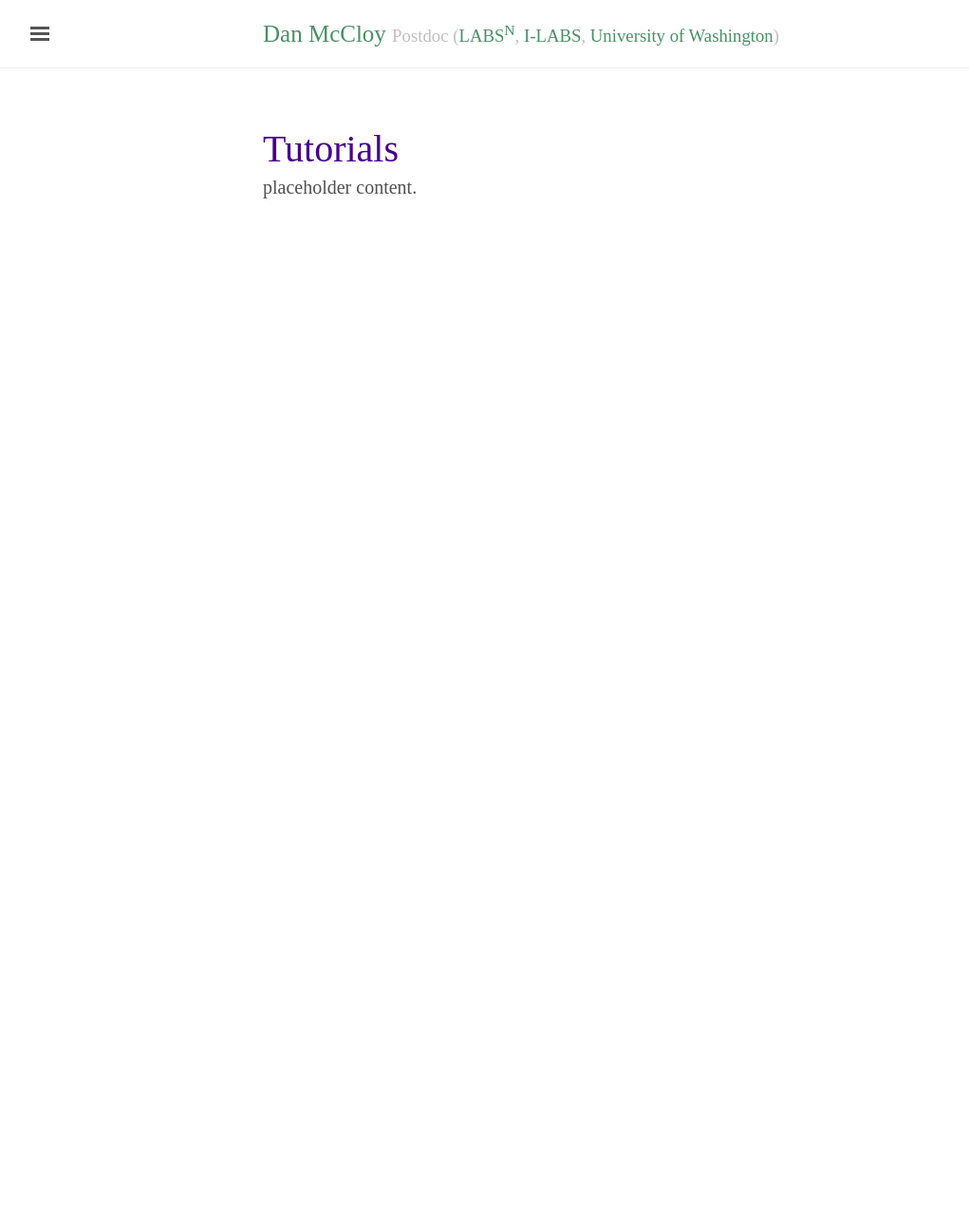
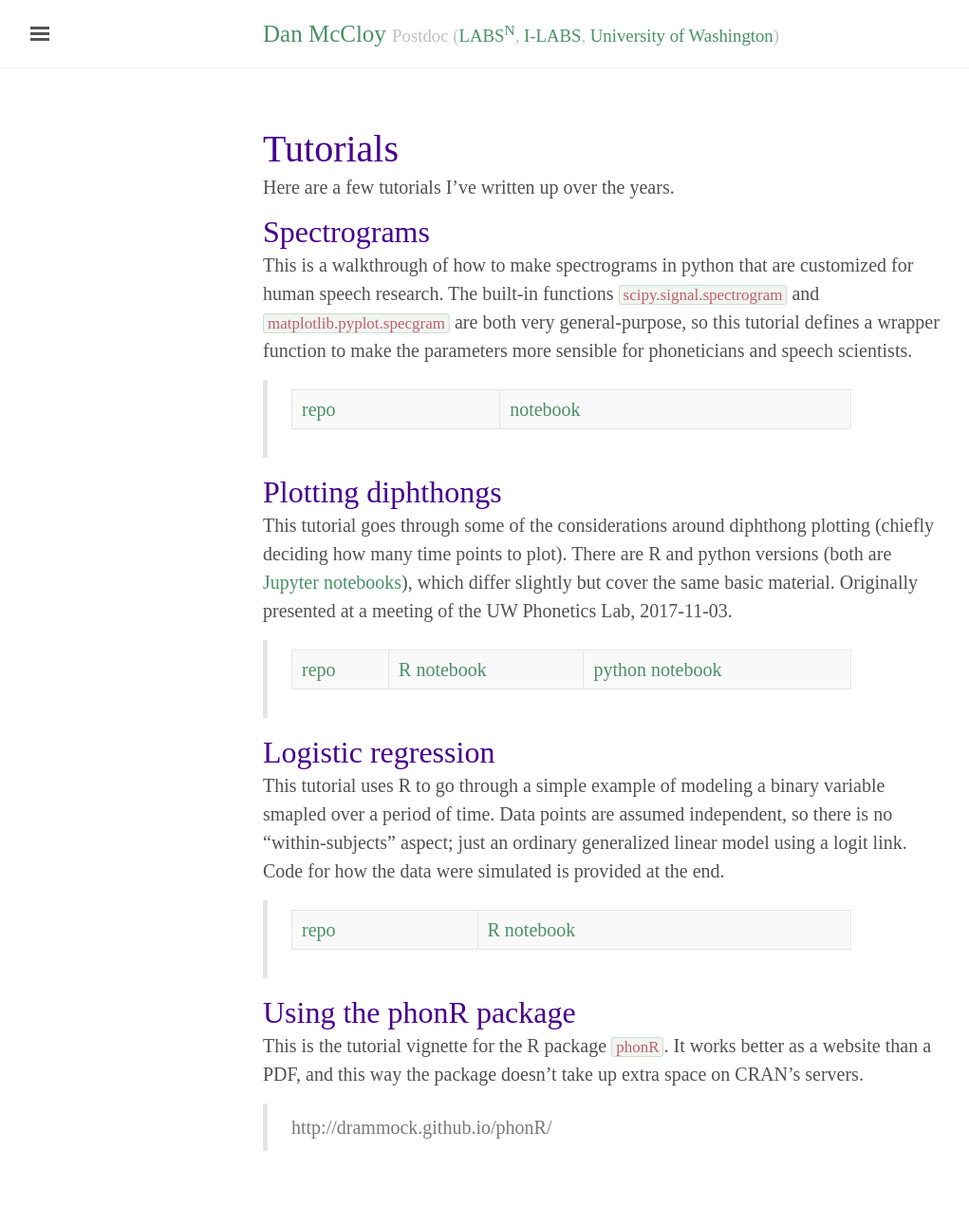
Before and after one commit to drammock/dan.mccloy.info, a Jekyll site: the page built from tutorials.md, in a window 1280 px wide. Shown: the whole page at 95% size, without its empty margins (3-1024 px from the left). Built offline with Jekyll 4.4.1, drawn with Linux system fonts in a browser that asks for light colours; some web fonts are replaced; Markdown is read by kramdown in place of the engine named in the settings; before the commit the page ends 900 px from its top, so only the background shows below that.

Commit message:
finish conversion to lanyon; add tutorials; reorder sidebar

```diff
--- a/_includes/sidebar.html
+++ b/_includes/sidebar.html
@@ -26,20 +26,20 @@
       {% endif %}
     {% endfor %}
 
-<!--    <a class="sidebar-nav-item" href="mailto:&#x64;&#x72;&#x6D;&#x63;&#x63;&#x6C;&#x6F;&#x79;&#x40;&#x75;&#x77;&#x2E;&#x65;&#x64;&#x75;"><span class="fa icon-env fa-fw"></span>&#x64;&#x72;&#x6D;&#x63;&#x63;&#x6C;&#x6F;&#x79;&#x40;&#x75;&#x77;&#x2E;&#x65;&#x64;&#x75;</a> -->
-<!--    <a class="sidebar-nav-item" href="http://dan.mccloy.info/McCloy_CV.pdf"><span class="fa icon-doc fa-fw"></span>Curriculum&nbsp;vitæ</a> -->
-    <a class="sidebar-nav-item" href="http://dan.mccloy.info/0x2A5152CE.asc"><span class="fa icon-gpg fa-fw"></span>PGP&nbsp;public&nbsp;key</a>
-    <a class="sidebar-nav-item" href="https://keybase.io/drammock"><span class="fa icon-keybase fa-fw"></span>Keybase</a>
+    <a class="sidebar-nav-item" href="https://github.com/drammock/"><span class="fa icon-gh-circ fa-fw"></span>GitHub</a>
     <a class="sidebar-nav-item" href="https://orcid.org/0000-0002-7572-3241"><span class="fa icon-orcid fa-fw"></span>ORCiD</a>
-    <a class="sidebar-nav-item" href="https://github.com/drammock/"><span class="fa icon-gh-circ fa-fw"></span>GitHub</a>
     <a class="sidebar-nav-item" href="http://www.ncbi.nlm.nih.gov/myncbi/browse/collection/46905299/?sort=date&direction=descending"><span class="fa icon-pubmed fa-fw"></span>NCBI</a>
     <a class="sidebar-nav-item" href="http://scholar.google.com/citations?hl=en&user=zmtbZI8AAAAJ"><span class="fa icon-sch fa-fw"></span>Google&nbsp;Scholar</a>
-    <a class="sidebar-nav-item" href="https://impactstory.org/u/0000-0002-7572-3241"><span class="fa icon-impactstory fa-fw"></span>Impactstory</a>
-    <a class="sidebar-nav-item" href="http://depsy.org/person/330003"><span class="fa icon-depsy fa-fw"></span>Depsy</a>
+    <a class="sidebar-nav-item" href="http://www.linkedin.com/pub/dan-mccloy/5/33a/89"><span class="fa icon-li fa-fw"></span>LinkedIn</a>
+    <!-- <a class="sidebar-nav-item" href="https://impactstory.org/u/0000-0002-7572-3241"><span class="fa icon-impactstory fa-fw"></span>Impactstory</a> -->
+    <!-- <a class="sidebar-nav-item" href="http://depsy.org/person/330003"><span class="fa icon-depsy fa-fw"></span>Depsy</a> -->
     <!-- <a class="sidebar-nav-item" href="http://www.google.com/+DanMcCloy"><span class="fa icon-pl fa-fw"></span>Google+</a> -->
     <!-- <a class="sidebar-nav-item" href="http://phdtree.org/scholar/mccloy-daniel-robert/"><span class="fa icon-bike fa-fw"></span>PhD Tree</a> -->
-    <a class="sidebar-nav-item" href="http://www.linkedin.com/pub/dan-mccloy/5/33a/89"><span class="fa icon-li fa-fw"></span>LinkedIn</a>
     <a class="sidebar-nav-item" href="http://dan.mccloy.info/images/sagittal_200.gif"><span class="fa icon-brain fa-fw"></span>My&nbsp;brain</a>
+    <a class="sidebar-nav-item" href="https://keybase.io/drammock"><span class="fa icon-keybase fa-fw"></span>Keybase</a>
+    <a class="sidebar-nav-item" href="http://dan.mccloy.info/0x2A5152CE.asc"><span class="fa icon-gpg fa-fw"></span>PGP&nbsp;public&nbsp;key</a>
+    <a class="sidebar-nav-item" href="mailto:&#x64;&#x72;&#x6D;&#x63;&#x63;&#x6C;&#x6F;&#x79;&#x40;&#x75;&#x77;&#x2E;&#x65;&#x64;&#x75;"><span class="fa icon-env fa-fw"></span>&#x64;&#x72;&#x6D;&#x63;&#x63;&#x6C;&#x6F;&#x79;&#x40;&#x75;&#x77;&#x2E;&#x65;&#x64;&#x75;</a>
+    <a class="sidebar-nav-item" href="http://dan.mccloy.info/McCloy_CV.pdf"><span class="fa icon-doc fa-fw"></span>Curriculum&nbsp;vitæ (PDF)</a>
     <!-- <a class="sidebar-nav-item" href=""></a> -->
   </nav>
 
--- a/tutorials.md
+++ b/tutorials.md
@@ -3,4 +3,24 @@ layout: page
 title: "Tutorials"
 ---
 
-placeholder content.
+Here are a few tutorials I’ve written up over the years.
+
+# Spectrograms
+This is a walkthrough of how to make spectrograms in python that are customized for human speech research.  The built-in functions `scipy.signal.spectrogram` and `matplotlib.pyplot.specgram` are both very general-purpose, so this tutorial defines a wrapper function to make the parameters more sensible for phoneticians and speech scientists.
+
+> [repo](https://github.com/drammock/spectrogram-tutorial) | [notebook](https://github.com/drammock/spectrogram-tutorial/blob/master/spectrogram.ipynb)
+
+# Plotting diphthongs
+This tutorial goes through some of the considerations around diphthong plotting (chiefly deciding how many time points to plot).  There are R and python versions (both are [Jupyter notebooks](http://jupyter.org/)), which differ slightly but cover the same basic material.  Originally presented at a meeting of the UW Phonetics Lab, 2017-11-03.
+
+> [repo](https://github.com/drammock/diphthong-plotting-tutorial) | [R notebook](https://github.com/drammock/diphthong-plotting-tutorial/blob/master/diphthong-plotting-R.ipynb) | [python notebook](https://github.com/drammock/diphthong-plotting-tutorial/blob/master/diphthong-plotting.ipynb)
+
+# Logistic regression
+This tutorial uses R to go through a simple example of modeling a binary variable smapled over a period of time.  Data points are assumed independent, so there is no “within-subjects” aspect; just an ordinary generalized linear model using a logit link.  Code for how the data were simulated is provided at the end.
+
+> [repo](https://github.com/drammock/logistic-regression-tutorial) | [R notebook](https://github.com/drammock/logistic-regression-tutorial/blob/master/logistic-regression-tutorial.ipynb)
+
+# Using the phonR package
+This is the tutorial vignette for the R package `phonR`.  It works better as a website than a PDF, and this way the package doesn’t take up extra space on CRAN’s servers.
+
+> http://drammock.github.io/phonR/
```
Also changed, not shown: _cv.md (+26 -23 lines), bib/McCloy_CV.bib (+10 -0 lines), cv.md (+26 -23 lines), index.md (+1 -1 lines), 2 other files.
